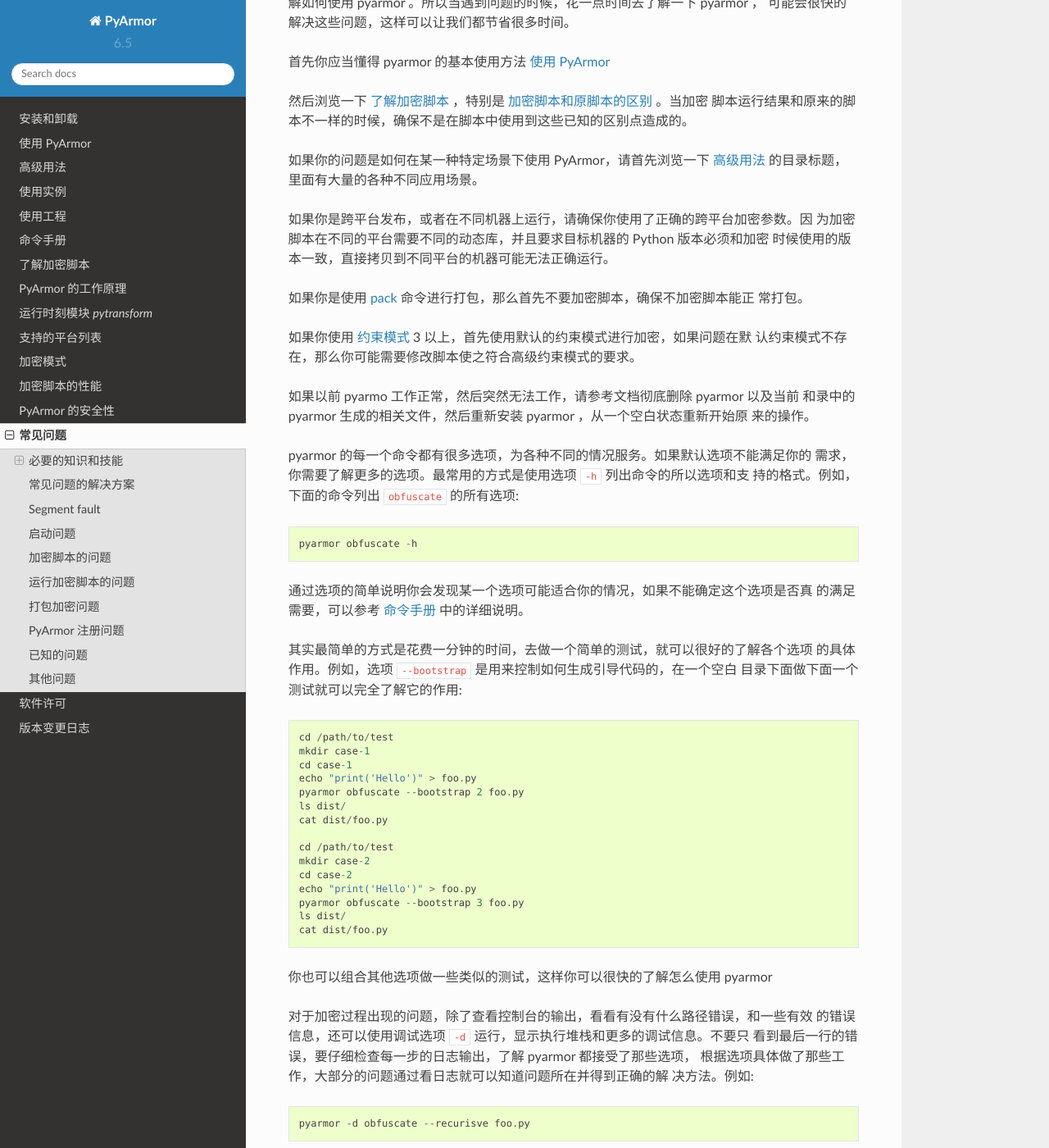
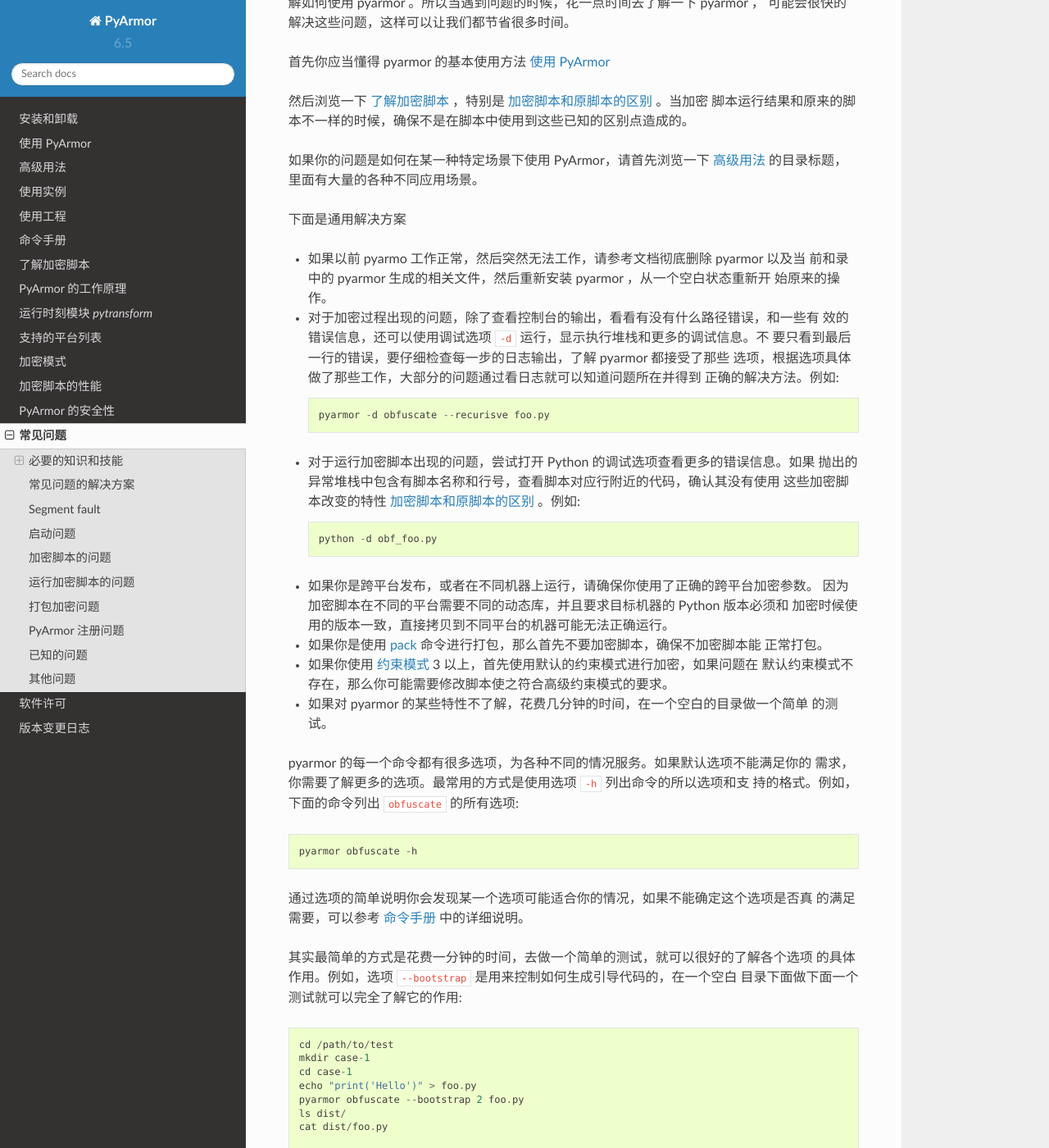
Before and after one commit to dashingsoft/pyarmor-docs-zh, a Sphinx documentation site: the page built from docs/questions.rst, in a window 1280 px wide and 1400 px high, scrolled down 1955 px. Shown: the whole window at 82% size. Built offline with Sphinx 7.4.7 and the Read the Docs theme 2.0.0, drawn with Linux system fonts in a browser that asks for light colours; some of the changed text lies outside the part shown.

Commit message:
Refine common solutions

```diff
--- a/docs/installation.rst
+++ b/docs/installation.rst
@@ -47,6 +47,8 @@
     {pyarmor-folder}/license.lic            (在 v5.8.0 之前)
     ~/.pyarmor_capsule.zip                  (在 v6.2.0 之前)
 
+    /path/to/project/.pyarmor_config        (如果使用了工程）
+
 执行下面的命令进行完全卸载::
 
     pip uninstall pyarmor
@@ -55,6 +57,8 @@
     rm -rf {pyarmor-folder}                 (在 v5.8.0 之前)
     rm -rf ~/.pyarmor_capsule.zip           (在 v6.2.0 之前)
 
+    rm /path/to/project/.pyarmor_config
+
 .. note::
 
    使用不同用户登陆，路径 ``~`` 可能不一样。
--- a/docs/questions.rst
+++ b/docs/questions.rst
@@ -95,19 +95,39 @@
 如果你的问题是如何在某一种特定场景下使用 PyArmor，请首先浏览一下 :ref:`高级用法`
 的目录标题，里面有大量的各种不同应用场景。
 
-如果你是跨平台发布，或者在不同机器上运行，请确保你使用了正确的跨平台加密参数。因
-为加密脚本在不同的平台需要不同的动态库，并且要求目标机器的 Python 版本必须和加密
-时候使用的版本一致，直接拷贝到不同平台的机器可能无法正确运行。
+下面是通用解决方案
 
-如果你是使用 :ref:`pack` 命令进行打包，那么首先不要加密脚本，确保不加密脚本能正
-常打包。
+* 如果以前 pyarmo 工作正常，然后突然无法工作，请参考文档彻底删除 pyarmor 以及当
+  前和录中的 pyarmor 生成的相关文件，然后重新安装 pyarmor ，从一个空白状态重新开
+  始原来的操作。
 
-如果你使用 :ref:`约束模式` 3 以上，首先使用默认的约束模式进行加密，如果问题在默
-认约束模式不存在，那么你可能需要修改脚本使之符合高级约束模式的要求。
+* 对于加密过程出现的问题，除了查看控制台的输出，看看有没有什么路径错误，和一些有
+  效的错误信息，还可以使用调试选项 ``-d`` 运行，显示执行堆栈和更多的调试信息。不
+  要只看到最后一行的错误，要仔细检查每一步的日志输出，了解 pyarmor 都接受了那些
+  选项，根据选项具体做了那些工作，大部分的问题通过看日志就可以知道问题所在并得到
+  正确的解决方法。例如::
 
-如果以前 pyarmo 工作正常，然后突然无法工作，请参考文档彻底删除 pyarmor 以及当前
-和录中的 pyarmor 生成的相关文件，然后重新安装 pyarmor ，从一个空白状态重新开始原
-来的操作。
+      pyarmor -d obfuscate --recurisve foo.py
+
+* 对于运行加密脚本出现的问题，尝试打开 Python 的调试选项查看更多的错误信息。如果
+  抛出的异常堆栈中包含有脚本名称和行号，查看脚本对应行附近的代码，确认其没有使用
+  这些加密脚本改变的特性 :ref:`加密脚本和原脚本的区别` 。例如::
+
+      python -d obf_foo.py
+
+
+* 如果你是跨平台发布，或者在不同机器上运行，请确保你使用了正确的跨平台加密参数。
+  因为加密脚本在不同的平台需要不同的动态库，并且要求目标机器的 Python 版本必须和
+  加密时候使用的版本一致，直接拷贝到不同平台的机器可能无法正确运行。
+
+* 如果你是使用 :ref:`pack` 命令进行打包，那么首先不要加密脚本，确保不加密脚本能
+  正常打包。
+
+* 如果你使用 :ref:`约束模式` 3 以上，首先使用默认的约束模式进行加密，如果问题在
+  默认约束模式不存在，那么你可能需要修改脚本使之符合高级约束模式的要求。
+
+* 如果对 pyarmor 的某些特性不了解，花费几分钟的时间，在一个空白的目录做一个简单
+  的测试。
 
 pyarmor 的每一个命令都有很多选项，为各种不同的情况服务。如果默认选项不能满足你的
 需求，你需要了解更多的选项。最常用的方式是使用选项 ``-h`` 列出命令的所以选项和支
```
Also changed, not shown: other parts of docs/questions.rst (+0 -14 lines).
